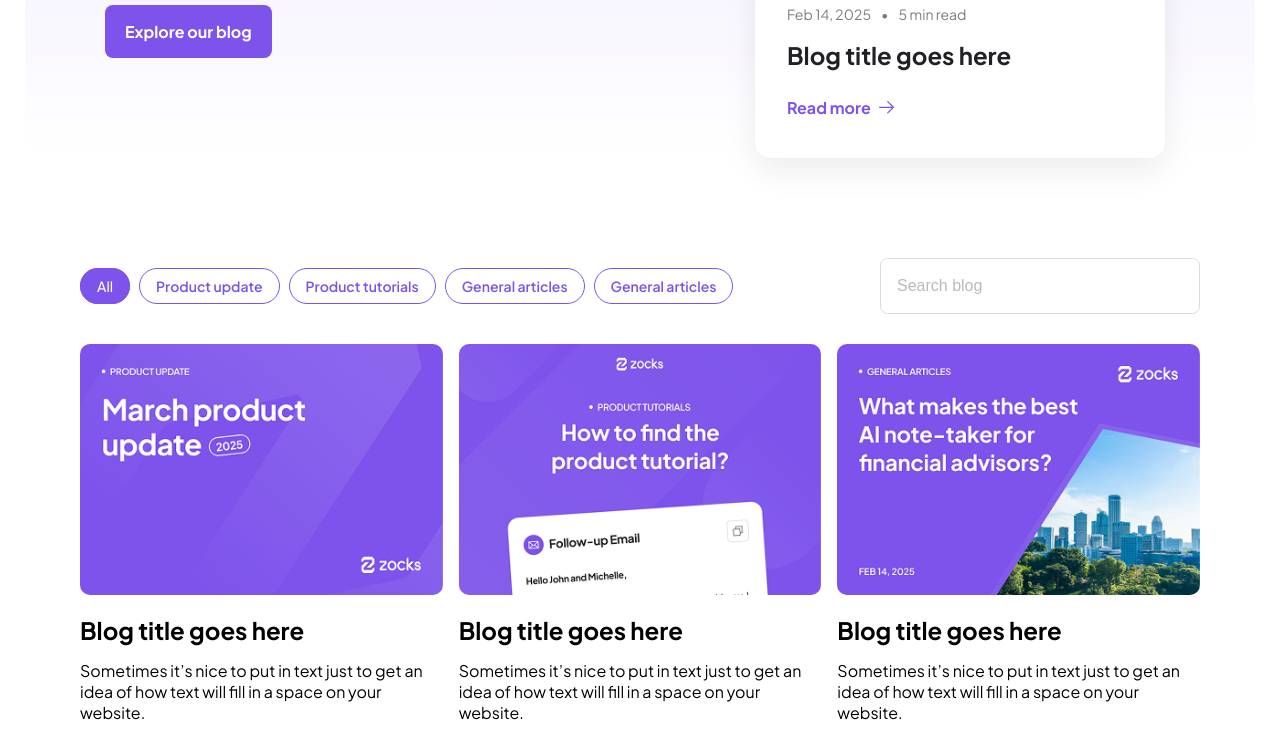
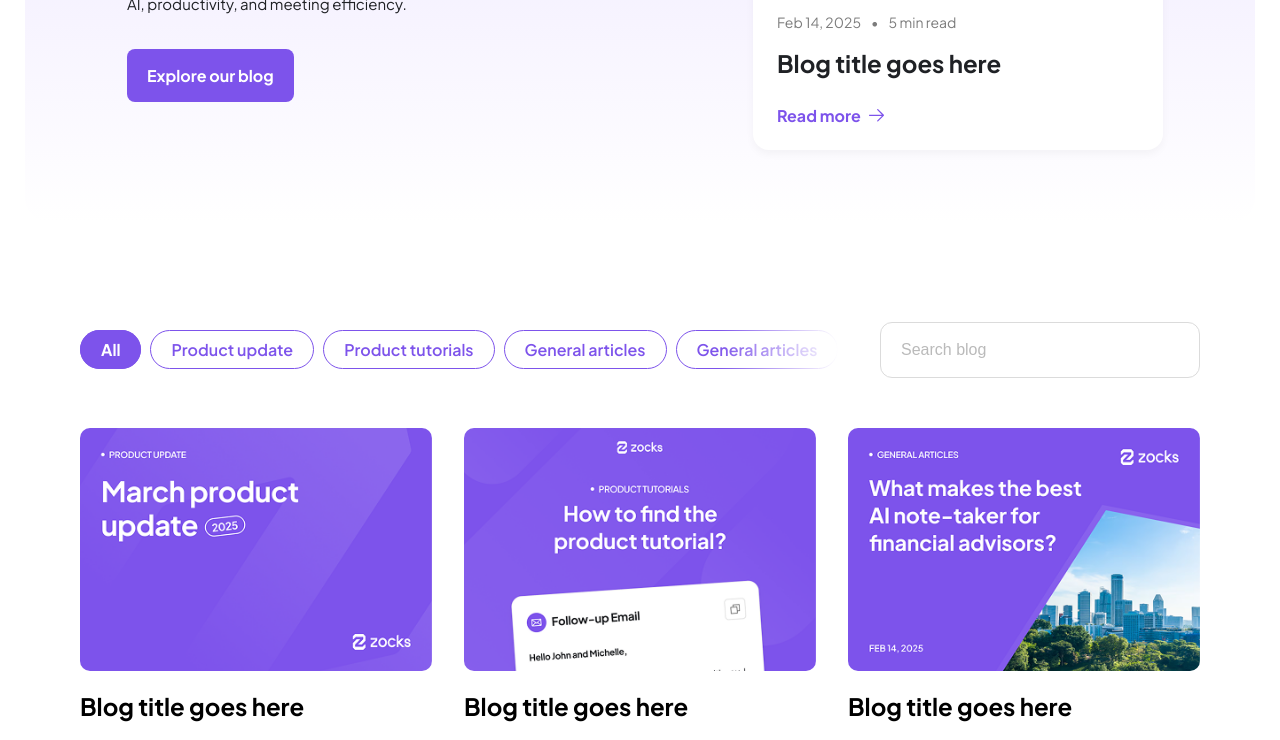
Before and after one commit to manggalaabimata-alt/ZocksProject-InternshipMamang, a website: page index.html in a window 1280 px wide. Shown: the part 481-1221 px from the top of the page. Drawn offline with Linux system fonts and the light colour scheme.

Commit message:
Fix detail kecil

```diff
--- a/index.html
+++ b/index.html
@@ -412,24 +412,26 @@
       <section class="blog">
         <div class="blog__container">
           <div class="blog__header">
-            <div class="blog__categories-wrapper">
-              <ul class="blog__categories">
-                <li class="blog__item">
+            <div class="blog__categories-outer">
+              <div class="blog__categories">
+                <ul class="blog__categories-wrapper">
+                  <li class="blog__categories-item">
                     <a href="#" class="blog__link-all">All</a>
                   </li>
-                <li class="blog__item">
+                  <li class="blog__categories-item">
                     <a href="#" class="blog__link">Product update</a>
                   </li>
-                <li class="blog__item">
+                  <li class="blog__categories-item">
                     <a href="#" class="blog__link">Product tutorials</a>
                   </li>
-                <li class="blog__item">
+                  <li class="blog__categories-item">
                     <a href="#" class="blog__link">General articles</a>
                   </li>
-                <li class="blog__item">
+                  <li class="blog__categories-item">
                     <a href="#" class="blog__link">General articles</a>
                   </li>
                 </ul>
+              </div>
             </div>
 
             <div class="blog__search">
--- a/sass/_blog.scss
+++ b/sass/_blog.scss
@@ -17,23 +17,48 @@
 
   &__categories {
     display: flex;
-    align-items: center;
-    gap: 0.9rem;
+    overflow-x: scroll;
+    min-width: 0;
+    max-width: 80rem;
 
-    list-style: none;
-  }
+    scrollbar-width: none;
 
-  &__item {
-    list-style: none;
+    &-outer {
+      position: relative;
+
+      &::after {
+      content: "";
+      position: absolute;
+      top: 0;
+      right: 0;
+      bottom: 0;
+      width: 12rem;
+      background: linear-gradient(to right, transparent, white);
+      pointer-events: none;
+    }
+    }
+
+    &-wrapper {
+      display: flex;
+      align-items: center;
+      gap: 0.9rem;
+      max-width: 100%;
+
+      list-style: none;
+    }
+
+    &-item {
+      flex-shrink: 0;
+    }
   }
 
   &__link {
     display: inline-block;
 
-    padding: 0.8rem 1.6rem;
+    padding: 0.8rem 2rem;
 
     text-decoration: none;
-    font-size: 1.4rem;
+    font-size: 1.6rem;
     font-weight: 600;
 
     color: $color-button-primary-text-2;
@@ -45,11 +70,11 @@
     text-align: center;
 
     &-all {
-      padding: 0.8rem 1.6rem;
+      padding: 0.8rem 2rem;
 
       text-decoration: none;
-      font-size: 1.4rem;
-      font-weight: 500;
+      font-size: 1.6rem;
+      font-weight: 700;
 
       color: $color-button-primary-text-1;
       border: 1px solid $color-violet-500;
@@ -73,12 +98,13 @@
   &__search input {
     width: 32rem;
     height: 5.6rem;
-    padding: 1rem 1.6rem;
+    padding: 1.6rem 2rem;
 
     border: 1px solid $color-neutrals-300;
-    border-radius: 0.75rem;
+    border-radius: 1.2rem;
 
     font-size: 1.6rem;
+    font-weight: 400;
     outline: none;
 
     transition: border-color 0.1s ease-in-out;
@@ -99,8 +125,9 @@
   &__content {
     display: grid;
     grid-template-columns: repeat(3, 1fr);
+    margin-top: 2rem;
 
-    gap: 16px;
+    gap: 3.2rem;
 
     &-card-img {
       border-radius: 1rem;
@@ -151,11 +178,10 @@
 
       text-decoration: none;
 
-      transition: color 0.3s ease;
+      transition: background-color 0.2s ease;
 
       &:hover {
-        background-color: $color-button-primary-hover-bg;
-        color: $color-text-button-primary;
+        background-color: $color-violet-200;
       }
     }
   }
@@ -278,7 +304,6 @@
 
 @media (min-width: 1025px) and (max-width: 1181px) {
   .blog {
-
     &__categories {
       flex-wrap: wrap;
     }
--- a/sass/_footer.scss
+++ b/sass/_footer.scss
@@ -40,10 +40,14 @@
   &__column {
     display: flex;
     flex-direction: column;
-    gap: 1.5rem;
+    gap: 2.4rem;
   }
 
   &__details {
+    svg {
+      display: none;
+    }
+
     summary {
       list-style: none;
       cursor: pointer;
@@ -69,6 +73,7 @@
 
     &-chevron {
       color: $color-neutrals-50;
+      visibility: hidden;
     }
   }
 
@@ -100,6 +105,12 @@
 
       background-color: $color-neutrals-50;
       border-radius: 0.5rem;
+
+      transition: background-color 0.2s ease;
+
+      &:hover {
+        background-color: $color-violet-200;
+      }
     }
 
     img {
@@ -115,7 +126,7 @@
 
     display: flex;
     flex-direction: column;
-    gap: 1.5rem;
+    gap: 1.6rem;
   }
 
   &__link {
@@ -145,7 +156,7 @@
   &__legal {
     color: $color-neutrals-50;
     line-height: 150%;
-    font-size: 1.6rem;
+    font-size: 1.4rem;
     font-weight: 400;
 
     &-policy {
@@ -154,9 +165,9 @@
     }
 
     &-wm {
-      padding-top: 2rem;
       display: flex;
       flex-direction: row-reverse;
+      margin-top: 1.6rem;
     }
   }
 }
--- a/sass/_hero.scss
+++ b/sass/_hero.scss
@@ -5,7 +5,7 @@
   justify-content: space-between;
   align-items: center;
 
-  padding: 0 5rem;
+  padding: 7.2rem;
 
   border-radius: 2.4rem;
 
@@ -13,10 +13,10 @@
   height: 100%;
 
   margin: 0 2.5rem;
+  margin-top: 2.4rem;
   margin-bottom: 7rem;
 
   &__content {
-    padding: 7rem 0;
     max-width: 57.7rem;
     gap: 2rem;
     margin-left: 3rem;
@@ -83,6 +83,12 @@
     font-size: 1.6rem;
     background-color: $color-button-primary-bg-1;
     color: $color-button-primary-text-1;
+
+    transition: background-color 0.25s ease;
+
+    &:hover {
+      background-color: $color-violet-800;
+    }
   }
 
   //  CONTENT KANAN
@@ -91,17 +97,15 @@
     background-color: #fff;
     border-radius: 1.6rem;
     padding: 8px;
-    padding-bottom: 1.6rem;
-    margin-top: 8rem;
-    margin-right: 4rem;
+    margin-right: 2rem;
 
-    box-shadow: 0 12px 32px rgba(0, 0, 0, 0.08);
+    box-shadow: 0px 4px 8px 0px #1616160A;
   }
 
   &__card-img {
     display: block;
     width: 100%;
-    border-radius: 1rem;
+    border-radius: 1.6rem;
     margin: 0 auto;
   }
 
@@ -112,7 +116,7 @@
   }
 
   &__card-content {
-    padding: 2.4rem;
+    padding: 1.6rem;
   }
 
   &__card-meta {
--- a/sass/_navbar.scss
+++ b/sass/_navbar.scss
@@ -48,13 +48,10 @@
   }
 
   &__item:hover &__menu {
-    color: $color-violet-600;
-    transition: color 0.2s linear;
-  }
-
-  &__item:active &__menu {
-    color: $color-violet-300;
-    transition: color 0.1s linear;
+    color: $color-violet-900;
+    font-weight: 700;
+    transition: color 0.5s ease;
+    border-bottom: 1.2px solid $color-violet-900;
   }
 
   &__menu {
@@ -63,6 +60,7 @@
 
     text-decoration: none;
     color: $color-violet-900;
+    letter-spacing: -0.2%;
 
     font-size: 1.6rem;
     font-weight: 500;
```
Also changed, not shown: css/style.css, 1 other file. Lines whose indentation alone changed are shown as unchanged.
